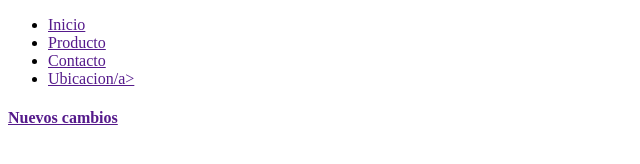
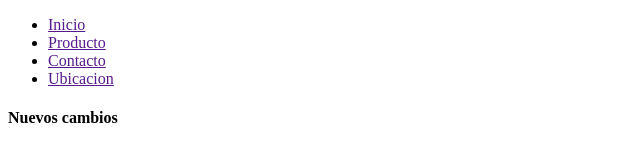
Before and after one commit to tatozan/comision-martes, a plain HTML site: page index.html in a window 1280 px wide. Shown: the full height of the page, 0-640 px from the left. Drawn offline with Linux system fonts and the light colour scheme.

Commit message:
modificacion

```diff
--- a/index.html
+++ b/index.html
@@ -11,7 +11,7 @@
         <li><a href="">Inicio</a></li>
         <li><a href="">Producto</a></li>
         <li><a href="">Contacto</a></li>
-        <li><a href="">Ubicacion/a></li>
+        <li><a href="">Ubicacion</a></li>
     </ul>
 
     <section>
```
